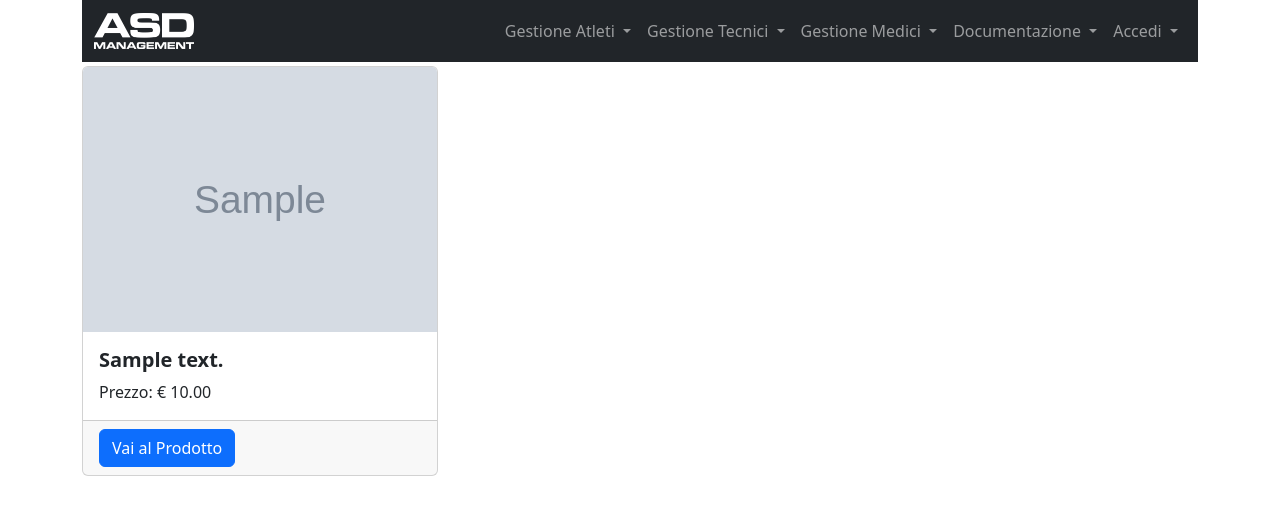
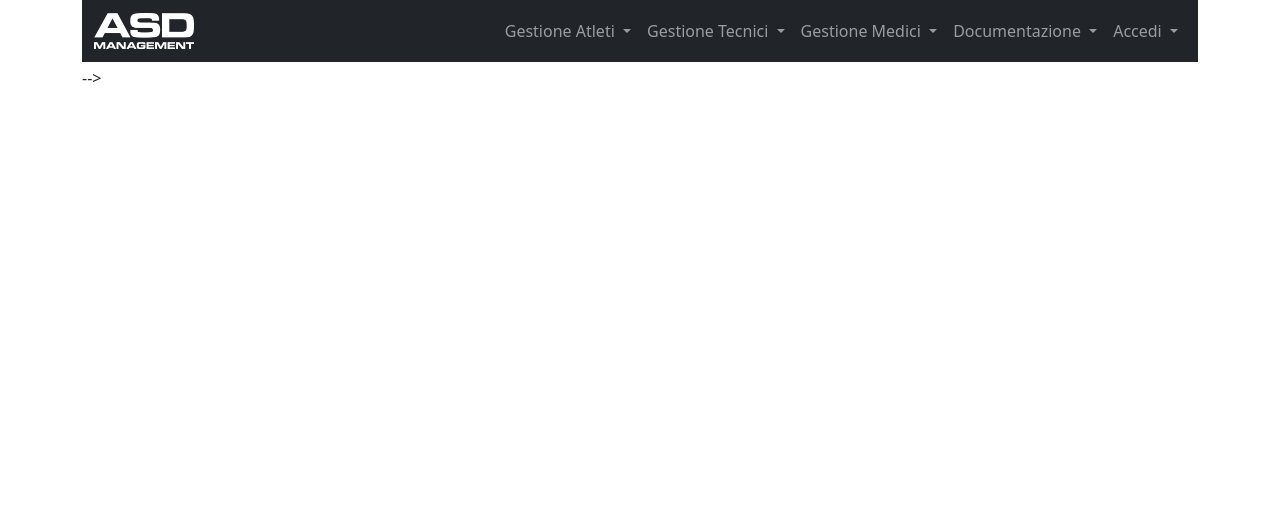
Before and after one commit to aleattene/asd-management-webapp-responsive-backend-django, a Django app: template products/templates/products/products_list.html in a window 1280 px wide. Shown: the top 515 px of the page. Run offline with Django 4.2, Linux system fonts and the light colour scheme; the template is opened without the code that fills it: most values are stand-ins (such as "Sample title", 1, 10 or a date in 2020); grey boxes marked "Sample" are stand-in pictures.

Commit message:
chore(products): add temporary comments to products section

```diff
--- a/products/templates/products/products_list.html
+++ b/products/templates/products/products_list.html
@@ -1,38 +1,39 @@
-{% extends 'base.html' %}
+<!--{% extends 'base.html' %}-->
 
-{% block title %}{{block.super}} - Lista Prodotti{% endblock %}
+<!--{% block title %}{{block.super}} - Lista Prodotti{% endblock %}-->
 
-{% block content %}
+<!--{% block content %}-->
 
-<html>
-    <head>
-        <title>Lista Prodotti</title>
-    </head>
-    <body>
-        <div class="row row-cols-1 row-cols-md-3 g-4">
-            {% for product in products %}
-                <div class="col">
-                    <div class="card h-100">
-                        <img src="{{ product.image.url }}" class="card-img-top" alt="{{ product.description }}">
-                        <div class="card-body">
-                            <h5 class="card-title">{{ product.description }}</h5>
-                            <p class="card-text">Prezzo: € {{ product.price | floatformat:2 }}</p>
-                        </div>
-                        <div class="card-footer d-flex justify-content-between">
-                            <a href="{% url 'products:products-detail' product.pk %}">
-                            <!-- Modal Button Optionally -->
-                            <button type="button" class="btn btn-primary">
-                            Vai al Prodotto
-                            </button>
-                            </a>
-                        </div>
-                    </div>
-                </div>
-            {% empty %}
-                <li>Nessun prodotto disponibile.</li>
-            {% endfor %}
-        </div>
-    </body>
-</html>
+<!--<html>-->
 
-{% endblock %}
+<!--    <head>-->
+<!--        <title>Lista Prodotti</title>-->
+<!--    </head>-->
+<!--    <body>-->
+<!--        <div class="row row-cols-1 row-cols-md-3 g-4">-->
+<!--            {% for product in products %}-->
+<!--                <div class="col">-->
+<!--                    <div class="card h-100">-->
+<!--                        <img src="{{ product.image.url }}" class="card-img-top" alt="{{ product.description }}">-->
+<!--                        <div class="card-body">-->
+<!--                            <h5 class="card-title">{{ product.description }}</h5>-->
+<!--                            <p class="card-text">Prezzo: € {{ product.price | floatformat:2 }}</p>-->
+<!--                        </div>-->
+<!--                        <div class="card-footer d-flex justify-content-between">-->
+<!--                            <a href="{% url 'products:products-detail' product.pk %}">-->
+<!--                            &lt;!&ndash; Modal Button Optionally &ndash;&gt;-->
+<!--                            <button type="button" class="btn btn-primary">-->
+<!--                            Vai al Prodotto-->
+<!--                            </button>-->
+<!--                            </a>-->
+<!--                        </div>-->
+<!--                    </div>-->
+<!--                </div>-->
+<!--            {% empty %}-->
+<!--                <li>Nessun prodotto disponibile.</li>-->
+<!--            {% endfor %}-->
+<!--        </div>-->
+<!--    </body>-->
+<!--</html>-->
+
+<!--{% endblock %}-->
```
Also changed, not shown: products/api/renderers.py (added, +9 -0 lines), products/templates/rest_framework/response.html (added, +8 -0 lines).
